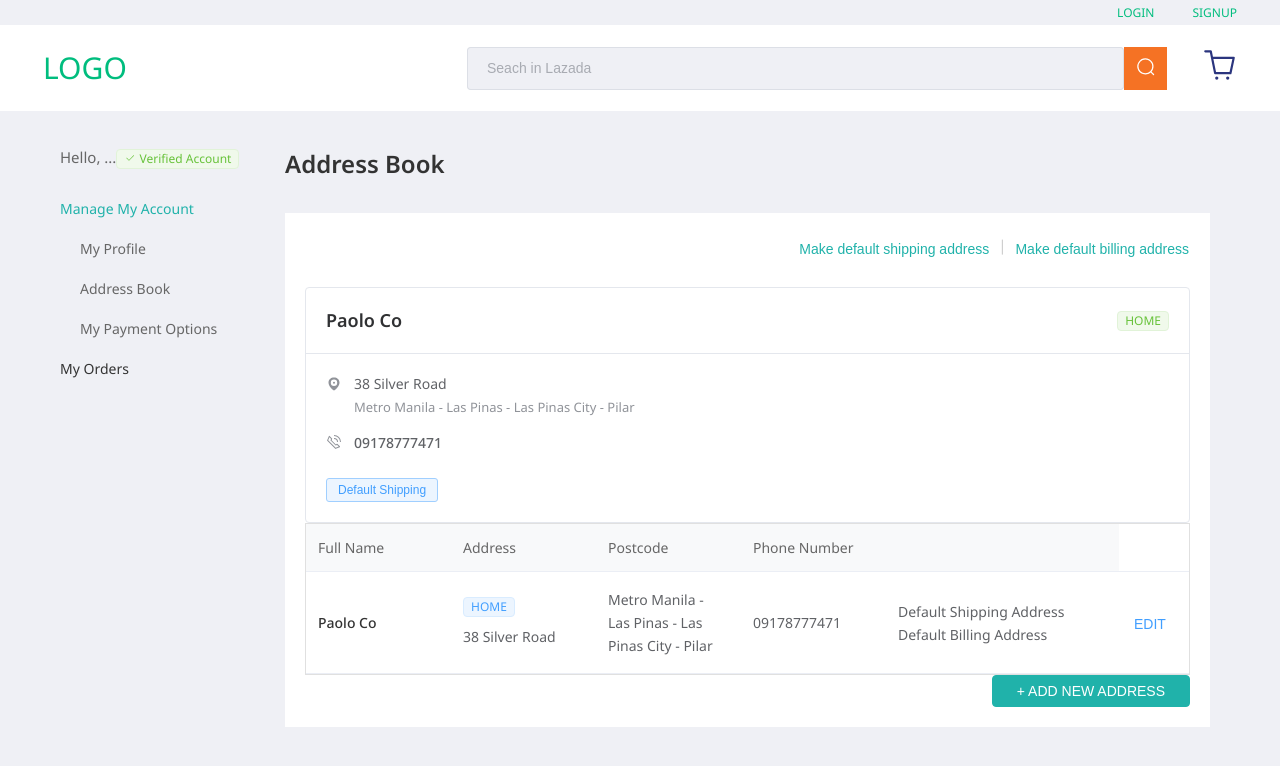
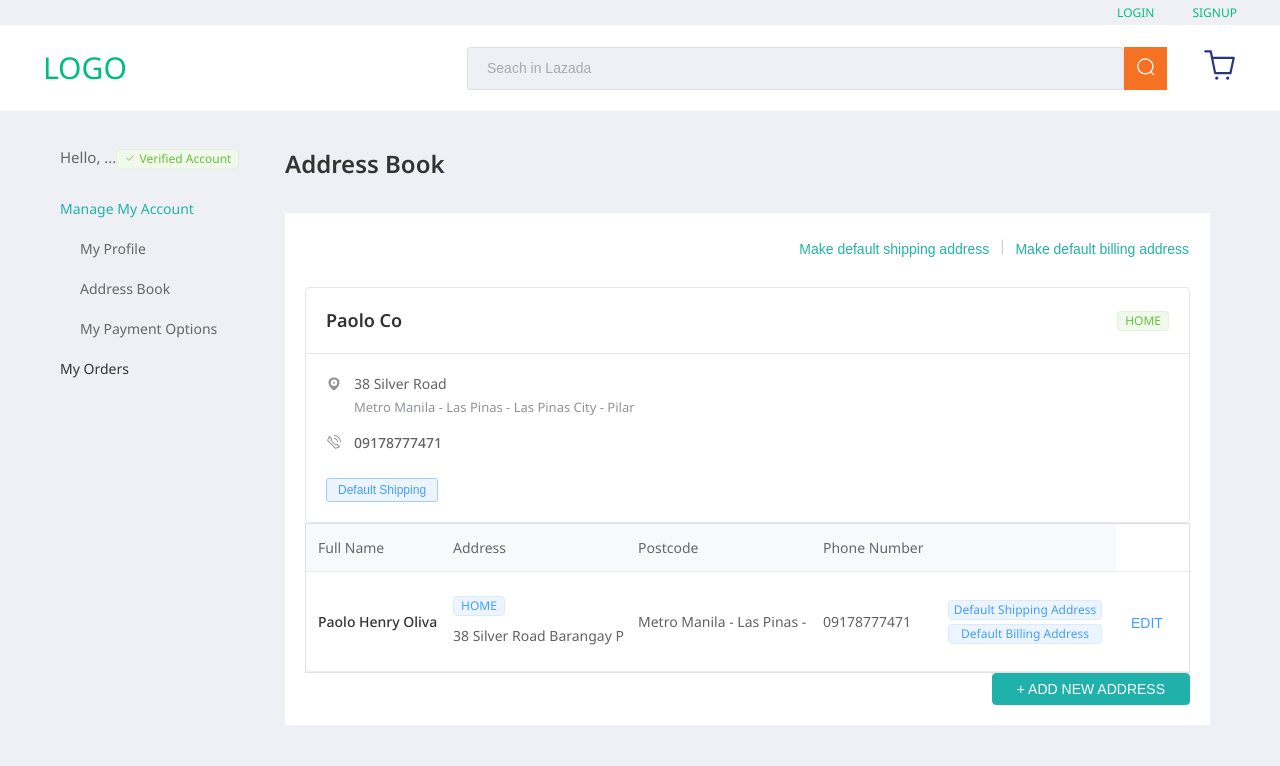
Before and after one commit to PaoloCo008/vue-ecommerce, a Vue app: page /address/1/book in a window 1280 px wide. Shown: the top 766 px of the page. Built offline with nearby package versions, Linux system fonts and the light colour scheme; the HTML template or start-up script is replaced by a standard one.

Commit message:
Make AddressTable component responsive

```diff
--- a/src/components/address/AddressTable.vue
+++ b/src/components/address/AddressTable.vue
@@ -4,8 +4,8 @@ import { ref } from 'vue'
 const addresses = ref([
   {
     id: 1,
-    fullName: 'Paolo Co',
-    address: '38 Silver Road',
+    fullName: 'Paolo Henry Oliva Co',
+    address: '38 Silver Road Barangay Pilar, Las Pinas City',
     postcode: 'Metro Manila - Las Pinas - Las Pinas City - Pilar',
     phoneNumber: '09178777471',
     isHome: true,
@@ -32,14 +32,21 @@ const addNewAddress = () => {
 </script>
 
 <template>
-  <el-table :data="addresses" style="width: 100%" class="custom-table">
-    <el-table-column prop="fullName" label="Full Name" width="145">
+  <el-table
+    :data="addresses"
+    style="width: 100%"
+    class="custom-table"
+    :row-style="{ height: '100x' }"
+    :cell-style="{ height: '100px' }"
+    :show-overflow-tooltip="true"
+  >
+    <el-table-column prop="fullName" label="Full Name" width="135">
       <template #default="scope">
         <div class="name-cell">{{ scope.row.fullName }}</div>
       </template>
     </el-table-column>
 
-    <el-table-column prop="address" label="Address" width="145">
+    <el-table-column prop="address" label="Address" width="185">
       <template #default="scope">
         <div class="address-cell">
           <el-tag v-if="scope.row.isHome" size="small" class="home-tag"> HOME </el-tag>
@@ -48,34 +55,34 @@ const addNewAddress = () => {
       </template>
     </el-table-column>
 
-    <el-table-column prop="postcode" label="Postcode" width="145">
+    <el-table-column prop="postcode" label="Postcode" width="185">
       <template #default="scope">
         <div class="postcode-cell">{{ scope.row.postcode }}</div>
       </template>
     </el-table-column>
 
-    <el-table-column prop="phoneNumber" label="Phone Number" width="145">
+    <el-table-column prop="phoneNumber" label="Phone Number" width="125">
       <template #default="scope">
         <div class="phone-cell">{{ scope.row.phoneNumber }}</div>
       </template>
     </el-table-column>
 
-    <el-table-column label="" max-width="145">
+    <el-table-column label="" width="180">
       <template #default="scope">
         <div class="status-cell">
           <div class="status-labels">
-            <span v-if="scope.row.isDefaultShipping" class="status-label">
+            <el-tag v-if="scope.row.isDefaultShipping" size="small">
               Default Shipping Address
-            </span>
-            <span v-if="scope.row.isDefaultBilling" class="status-label">
+            </el-tag>
+            <el-tag v-if="scope.row.isDefaultBilling" size="small">
               Default Billing Address
-            </span>
+            </el-tag>
           </div>
         </div>
       </template>
     </el-table-column>
 
-    <el-table-column label="" fixed="right" width="70">
+    <el-table-column label="" fixed="right" min-width="70">
       <template #default="scope">
         <el-button link type="primary" @click="editAddress(scope.row)" class="edit-button">
           EDIT
@@ -95,6 +102,12 @@ const addNewAddress = () => {
   color: #333;
 }
 
+.status-labels {
+  display: flex;
+  flex-direction: column;
+  gap: 0.25rem;
+}
+
 .status-label {
   display: block;
 }
--- a/src/components/profile/ProfileAddress.vue
+++ b/src/components/profile/ProfileAddress.vue
@@ -40,6 +40,7 @@ import AddressTable from '../address/AddressTable.vue'
 .address-book {
   padding: 20px;
   background-color: #fff;
+  overflow-x: auto;
 }
 
 .address-book-header {
```
